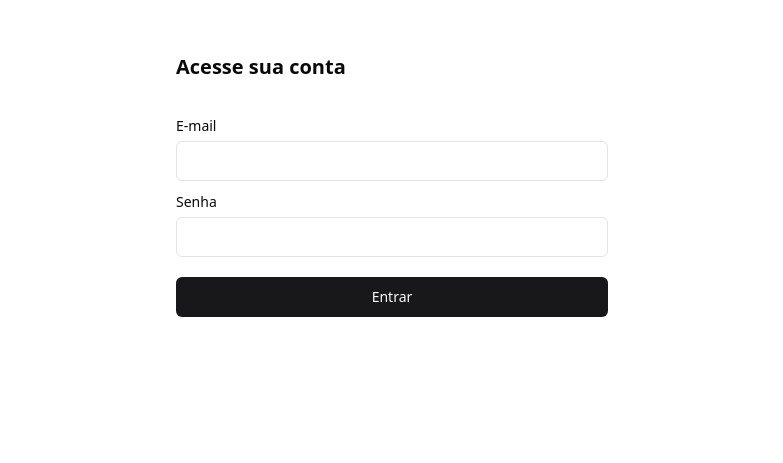
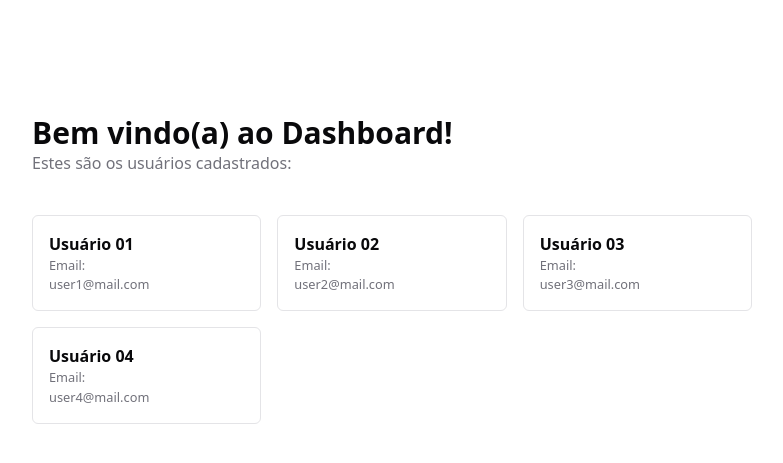
Before and after one commit to nivaldoandrade/autenticacao-refresh-token-reactjs, a React (Vite) app: page / in a window 1280 px wide. Shown: the part 215-678 px from the top of the page, without its empty margins (248-1031 px from the left). Built offline with nearby package versions, Linux system fonts and the light colour scheme; no server answers.

Commit message:
feat: add dashboard page with user list
- Created Home page to display a simple dashboard
- Displayed a list of users with sample data

```diff
--- a/src/App.tsx
+++ b/src/App.tsx
@@ -1,10 +1,11 @@
 import { AuthProvider } from './contexts/AuthContext';
+import { Home } from './pages/Home';
 import { SignIn } from './pages/SignIn';
 
 export default function App() {
   return (
     <AuthProvider>
-      <SignIn />
+      <Home />
     </AuthProvider>
   );
 }
--- /dev/null
+++ b/src/pages/Home.tsx
@@ -0,0 +1,28 @@
+export function Home() {
+
+  return (
+    <div className="min-h-screen flex flex-col max-w-[800px] mx-auto px-10 my-4 sm:justify-center sm:my-0">
+      <h1 className="text-3xl font-semibold">Bem vindo(a) ao Dashboard!</h1>
+      <h2 className="text-muted-foreground">Estes são os usuários cadastrados:</h2>
+
+      <div className="h-10 w-full mt-10 grid gap-4 grid-cols-1 sm:grid-cols-2 lg:grid-cols-3">
+        <div className="flex flex-col border p-4 rounded-md">
+          <strong>Usuário 01</strong>
+          <small className="text-muted-foreground">Email:<br /> user1@mail.com</small>
+        </div>
+        <div className="flex flex-col border p-4 rounded-md">
+          <strong>Usuário 02</strong>
+          <small className="text-muted-foreground">Email:<br /> user2@mail.com</small>
+        </div>
+        <div className="flex flex-col border p-4 rounded-md">
+          <strong>Usuário 03</strong>
+          <small className="text-muted-foreground">Email:<br />  user3@mail.com</small>
+        </div>
+        <div className="flex flex-col border p-4 rounded-md">
+          <strong>Usuário 04</strong>
+          <small className="text-muted-foreground">Email:<br />  user4@mail.com</small>
+        </div>
+      </div>
+    </div>
+  );
+}
```
